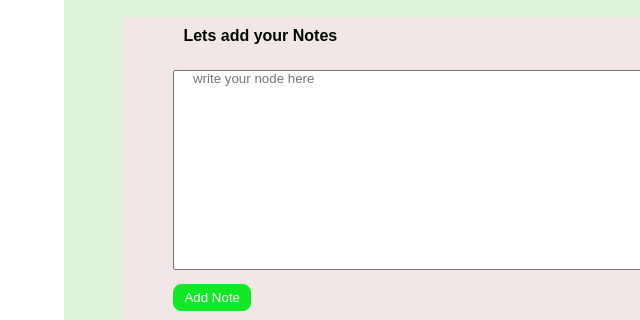
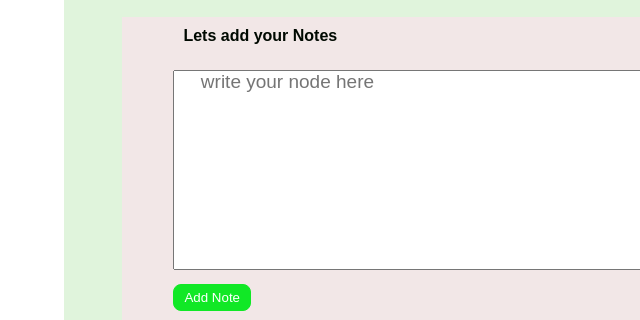
Before and after one commit to Kunal1223/CodeClause_project_notes_taking, a plain HTML site: page index.html in a window 1280 px wide. Shown: the part 569-889 px from the top of the page, 0-640 px from the left. Drawn offline with Linux system fonts and the light colour scheme.

Commit message:
its final now

```diff
--- a/style.css
+++ b/style.css
@@ -266,6 +266,9 @@ textarea{
     margin-bottom: 40px;
 }
 
+textarea{
+    font-size: 19px;
+}
 .hr{
     height: 5px;
     margin-bottom: 40px;
```
